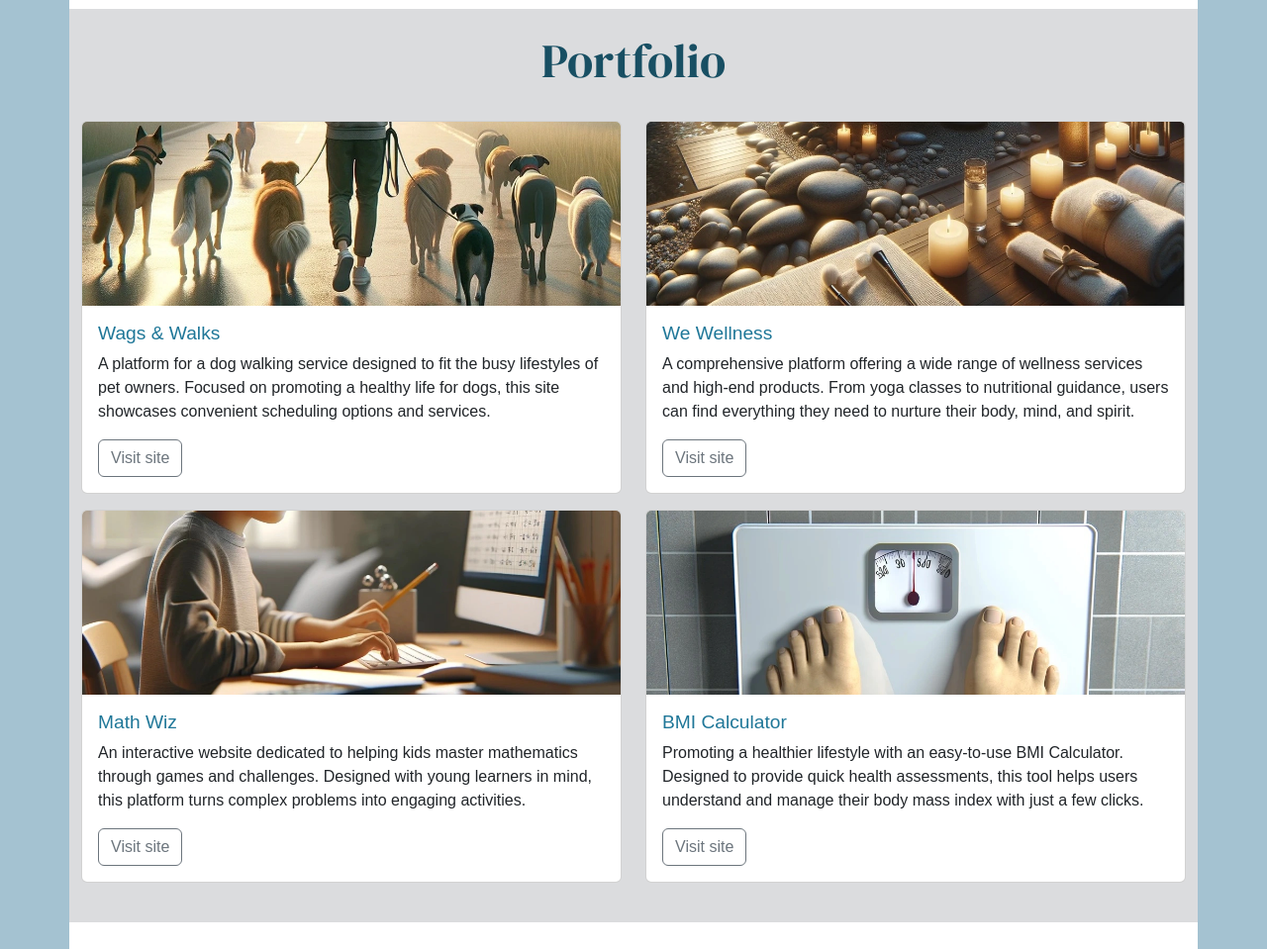
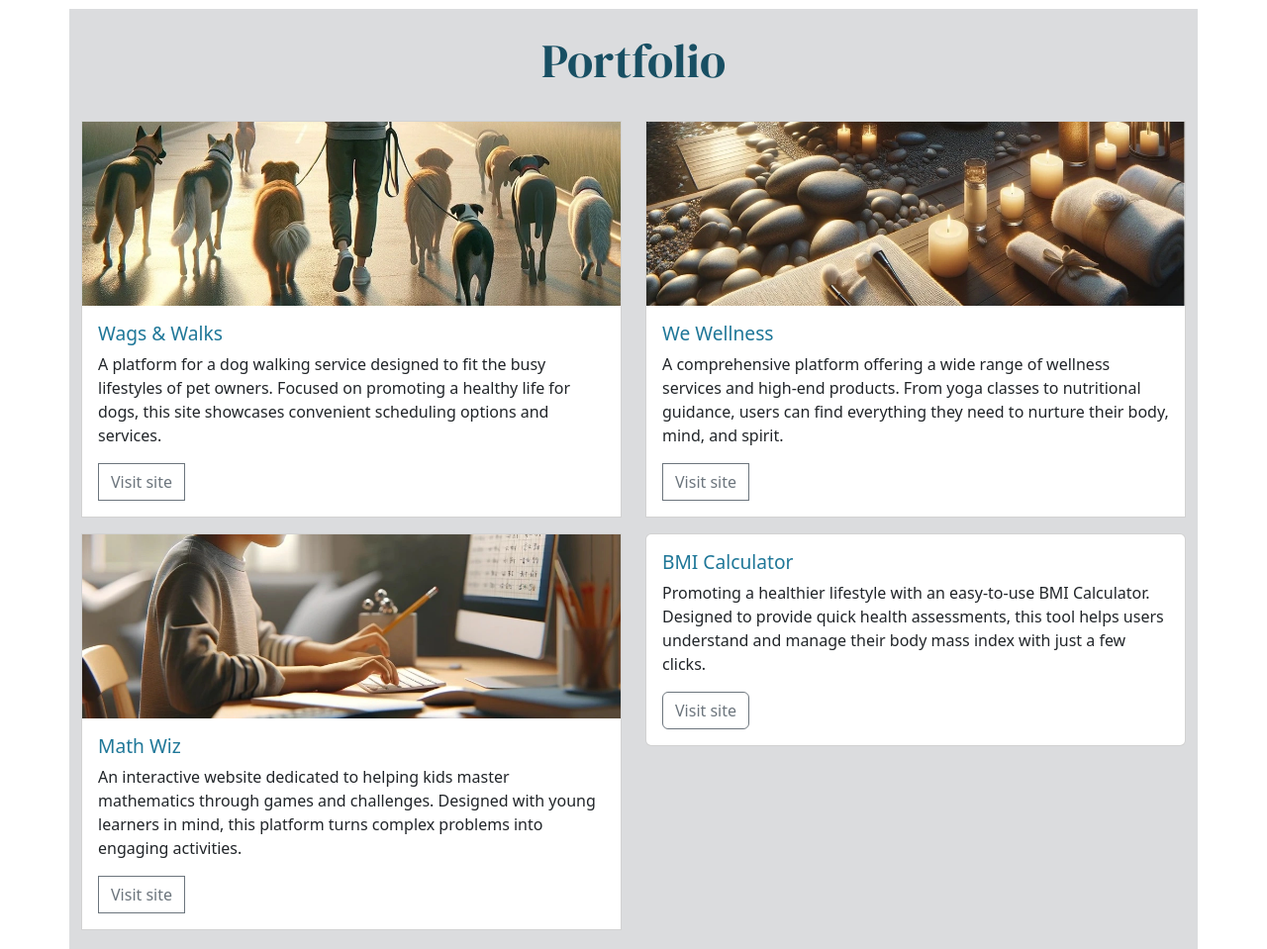
Before and after one commit to newworldhost/portfolio, a plain HTML site: page index.html in a window 1280 px wide. Shown: the part 1040-1999 px from the top of the page at 99% size. Drawn offline with nearby package versions, Linux system fonts and the light colour scheme.

Commit message:
style: made cards use sharp corners for more unique look

```diff
--- a/assets/css/style.css
+++ b/assets/css/style.css
@@ -8,7 +8,7 @@
 /* global styles */
 
 @import url('https://fonts.googleapis.com/css2?family=DM+Serif+Display:ital@0;1&family=Poppins&display=swap');
-
+s
 body {
     font-family: 'Poppings', sans-serif;
     background-color:#a4c2d1; /* egg blue */
@@ -16,6 +16,9 @@ body {
 h1, h2 {
     font-family: "DM Serif Display";
     color:#184f63; /*  dark blue */
+}
+.sharp-corners, .sharp-corners * {
+    border-radius:0;
 }
 /* about section */
 #about {
--- a/index.html
+++ b/index.html
@@ -135,7 +135,7 @@
                 </div>
                 <!-- cols for cards -->
                 <div class="col-12 col-md-6">
-                    <div class="card mb-3">
+                    <div class="card mb-3 sharp-corners">
                         <img src="assets/images/wags-and-walks.webp" class="card-img-top"
                             alt="A man walking several dogs early in the morning">
                         <div class="card-body">
@@ -151,7 +151,7 @@
                     </div>
                 </div>
                 <div class="col-12 col-md-6">
-                    <div class="card mb-3">
+                    <div class="card mb-3 sharp-corners">
                         <img src="assets/images/we-wellness.webp" class="card-img-top"
                             alt="A spa with candles towels and natural material">
                         <div class="card-body">
@@ -167,7 +167,7 @@
                     </div>
                 </div>
                 <div class="col-12 col-md-6">
-                    <div class="card mb-3">
+                    <div class="card mb-3 sharp-corners">
                         <img src="assets/images/math-wiz.webp" class="card-img-top"
                             alt="A child practicing math at a computer">
                         <div class="card-body">
@@ -184,7 +184,7 @@
                     </div>
                 </div>
                 <div class="col-12 col-md-6">
-                    <div class="card mb-3">
+                    <div class="card mb-3 sharp-corners>
                         <img src="assets/images/bmi-calculator.webp" class="card-img-top"
                             alt="Weighing scales seen from the first person view of the person standing on the scales">
                         <div class="card-body">
```
